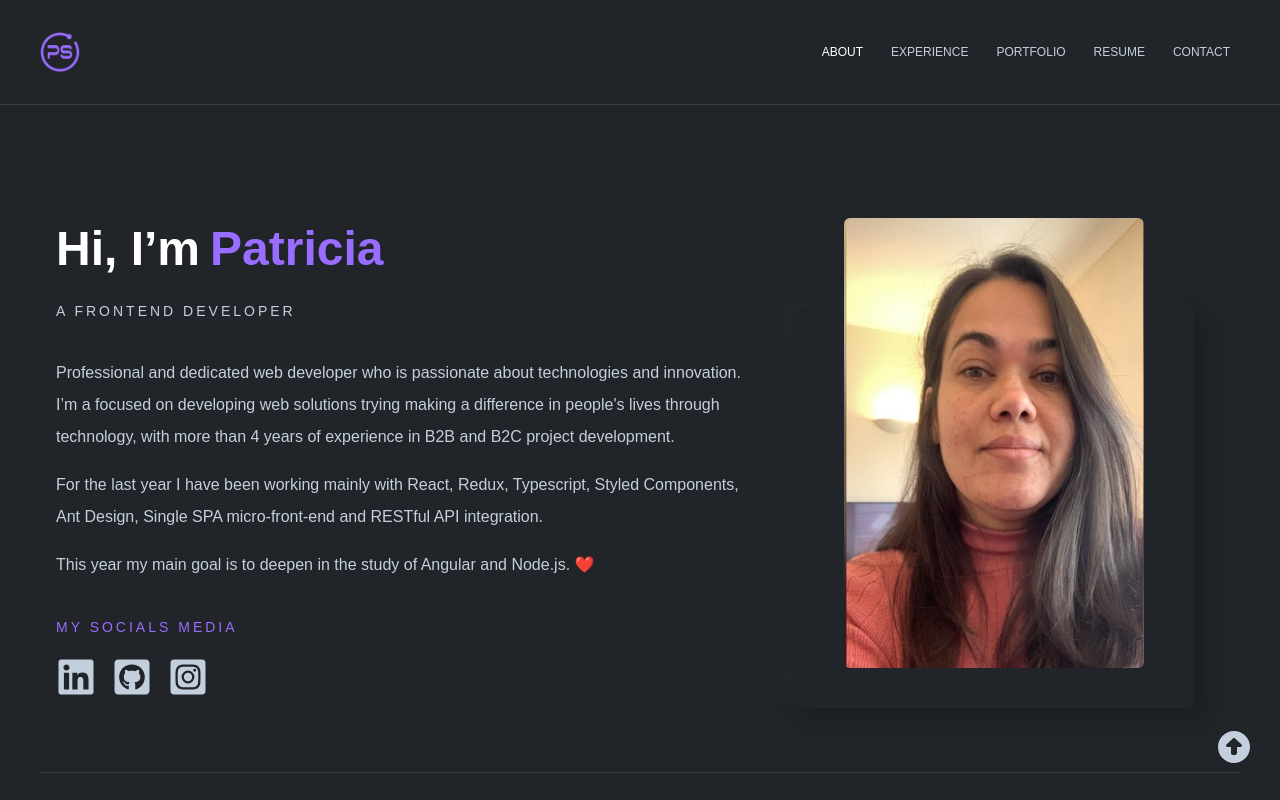
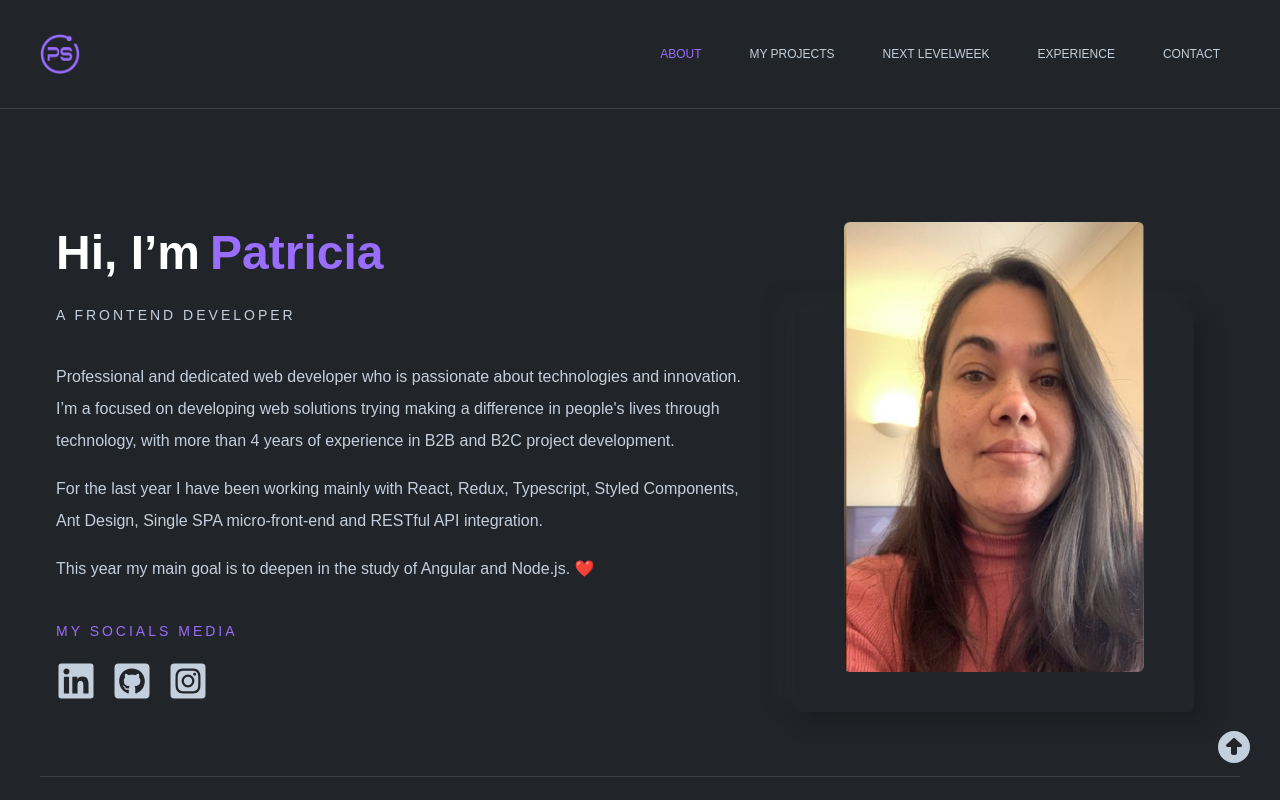
Before and after one commit to patriciasegantine/patriciasegantine-portfolio, a React (Vite) app: page / in a window 1280 px wide. Shown: the top 800 px of the page. Built offline with nearby package versions, Linux system fonts and the light colour scheme.

Commit message:
feat: added navbar mobile and active section

```diff
--- /dev/null
+++ b/src/components/drawer/drawer.styles.ts
@@ -0,0 +1,13 @@
+import styled from "styled-components";
+import { theme } from "../../theme.ts";
+
+export const ContainerDrawer = styled.div`
+  width: 300px;
+  padding: ${theme["spacing-regular"]};
+`
+
+export const LogoContainer = styled.div`
+  border-bottom: 1px solid ${theme["color-line"]};
+  margin-bottom: ${theme["spacing-regular"]};
+  padding-bottom: ${theme["spacing-small"]};
+`
--- a/src/components/drawer/drawer.tsx
+++ b/src/components/drawer/drawer.tsx
@@ -1,12 +1,17 @@
 import * as React from 'react';
 import Drawer from '@mui/material/Drawer';
+import { ContainerDrawer, LogoContainer } from "./drawer.styles.ts";
+import { NavMenu } from "../navMenu/navMenu.tsx";
+import { theme } from "../../theme.ts";
+import { Logo } from "../header/header.styles.ts";
+import logo from "../../assets/img/logo.png";
 
 interface MenuMobileDrawer {
   isMobileOpen: boolean
   setIsMobileOpen: React.Dispatch<boolean>
 }
 
-export const MenuMobileDrawer: React.FC<MenuMobileDrawer> = ({isMobileOpen, setIsMobileOpen}) => {
+export const MenuMobileDrawer: React.FC<MenuMobileDrawer> = ({setIsMobileOpen, isMobileOpen}) => {
 
   return (
 
@@ -14,8 +19,25 @@ export const MenuMobileDrawer: React.FC<MenuMobileDrawer> = ({isMobileOpen, setI
       anchor={'left'}
       open={isMobileOpen}
       onClose={() => setIsMobileOpen(false)}
+
+      PaperProps={{
+        sx: {
+          backgroundColor: theme["background-color-1"],
+          backdropFilter: 'blur(20px)',
+          boxShadow: theme["shadow-primary"]
+        }
+      }}
     >
-      <div style={{width: '300px'}}> Test</div>
+      <ContainerDrawer>
+        <LogoContainer>
+          <Logo
+            src={logo}
+            alt="logo"
+            style={{width: '40px'}}/>
+        </LogoContainer>
+
+        <NavMenu type={'mobile'}/>
+      </ContainerDrawer>
     </Drawer>
 
   );
--- a/src/components/header/header.styles.ts
+++ b/src/components/header/header.styles.ts
@@ -1,8 +1,7 @@
 import styled, { css } from "styled-components";
 import { theme } from "../../theme.ts";
 
-export const HeaderContainer = styled.header<{ fixed: boolean }>`
-
+export const HeaderContainer = styled.header<{ fixed: 'fixed' | 'noFixed' }>`
   width: 100%;
   padding: ${theme["spacing-regular"]};
   font-family: ${theme["font-secondary"]};
@@ -13,7 +12,7 @@ export const HeaderContainer = styled.header<{ fixed: boolean }>`
   border-bottom: 1px solid ${theme["color-line"]};
 
   ${(props) =>
-          props.fixed && css`
+          props.fixed === 'fixed' && css`
             position: fixed;
             backdrop-filter: blur(20px);
             box-shadow: ${theme["shadow-primary"]};
@@ -33,26 +32,12 @@ export const Logo = styled.img`
   height: 40px;
 `
 
-export const NavContainer = styled.nav<{ mobile: boolean }>`
-  display: flex;
-  column-gap: 8px;
-  justify-content: flex-end;
+export const MenuMobileContainer = styled.div`
+  color: ${theme["color-highlight"]};
+  cursor: pointer;
 
-
-  ${(props) =>
-          props.mobile && css`
-            flex-direction: column;
-          `}
+  &:hover {
+    opacity: .6;
+    scale: 1.1;
+  }
 `
-
-export const MenuMobileContainer = styled.div`
-`
-
-export const Link = styled.a<{ active: boolean }>`
-  display: inline-block;
-  font-size: ${theme["font-size-xs"]};
-  text-transform: uppercase;
-  padding: 5px 10px;
-  cursor: pointer;
-  color: ${((props) => props.active ? theme["color-white"] : theme["color-neutral-light"])};
-`
--- a/src/components/header/header.tsx
+++ b/src/components/header/header.tsx
@@ -1,8 +1,10 @@
 import { useEffect, useState } from "react";
 import { HeaderContainer, HeaderContent, Logo, MenuMobileContainer } from "./header.styles.ts";
-import { MenuMobile } from "../../assets/icon/menu-mobile.tsx";
-import { Nav } from "../nav/nav.tsx";
 import logo from '../../assets/img/logo.png'
+import { MenuMobileDrawer } from "../drawer/drawer.tsx";
+import { NavMenu } from "../navMenu/navMenu.tsx";
+import { FontAwesomeIcon } from "@fortawesome/react-fontawesome";
+import { faBars } from "@fortawesome/free-solid-svg-icons";
 
 export const Header = () => {
 
@@ -50,17 +52,25 @@ export const Header = () => {
   }, [windowWidth]);
 
   return (
-    <HeaderContainer fixed={isMenuFixed}>
+    <HeaderContainer fixed={isMenuFixed ? 'fixed' : 'noFixed'}>
       <HeaderContent>
         <Logo src={logo} alt="logo" style={{width: '40px'}}/>
         {
           showMobileMenu
             ? <MenuMobileContainer onClick={toggleMobileMenu}>
-              <MenuMobile/>
+              <FontAwesomeIcon
+                icon={faBars}
+                size={'2x'}
+              />
             </MenuMobileContainer>
-            : <Nav mobile={isMobileOpen}/>
+            : <NavMenu type={'desktop'}/>
         }
       </HeaderContent>
+
+      <MenuMobileDrawer
+        setIsMobileOpen={setIsMobileOpen}
+        isMobileOpen={isMobileOpen}
+      />
 
     </HeaderContainer>
   );
--- a/src/components/nav/nav.tsx
+++ /dev/null
@@ -1,21 +0,0 @@
-import React, { useState } from "react";
-import { Link, NavContainer } from "../header/header.styles.ts";
-
-interface NavInterface {
-  mobile: boolean
-}
-
-export const Nav: React.FC<NavInterface> = ({mobile}) => {
-
-  const [active, setActive] = useState<string>('about')
-
-  return (
-    <NavContainer mobile={mobile}>
-      <Link active={active === 'about'} onClick={() => setActive('about')}>About</Link>
-      <Link active={active === 'experience'} onClick={() => setActive('experience')}>Experience</Link>
-      <Link active={active === 'portfolio'} onClick={() => setActive('portfolio')}>Portfolio</Link>
-      <Link active={active === 'resume'} onClick={() => setActive('resume')}>Resume</Link>
-      <Link active={active === 'contact'} onClick={() => setActive('contact')}>Contact</Link>
-    </NavContainer>
-  );
-};
--- /dev/null
+++ b/src/components/navMenu/enumNav.ts
@@ -0,0 +1,15 @@
+export enum optionsEnum {
+  about = 'about',
+  myProjects = 'myProjects',
+  nextLevelWeek = 'nextLevelWeek',
+  experience = 'experience',
+  contact = 'contact'
+}
+
+export enum optionsEnumLabel {
+  about = 'About',
+  myProjects = 'My Projects',
+  nextLevelWeek = 'Next LevelWeek',
+  experience = 'Experience',
+  contact = 'Contact'
+}
--- /dev/null
+++ b/src/components/navMenu/navMenu.styles.ts
@@ -0,0 +1,55 @@
+import styled, { css } from "styled-components";
+import { theme } from "../../theme.ts";
+
+export type linkOptions = 'about' | 'myProjects' | 'nextLevelWeek' | 'experience' | 'contact' | null
+
+export const NavContainer = styled.nav<{ type: 'mobile' | 'desktop' }>`
+  display: flex;
+  column-gap: 8px;
+  justify-content: flex-end;
+
+  color: ${theme["color-social-media"]};
+
+  ${(props) =>
+          props.type === 'mobile' && css`
+            flex-direction: column;
+          `};
+
+  ${(props) =>
+          props.type === 'desktop' && css`
+            flex-direction: row;
+          `};
+`
+
+export const LinkContainer = styled.div<{ active: linkOptions }>`
+  display: inline-block;
+  font-size: ${theme["font-size-xs"]};
+  text-transform: uppercase;
+  padding: 5px 10px;
+  cursor: pointer;
+  color: ${((props) => props.active ? theme["color-white"] : theme["color-neutral-light"])};
+
+  &:hover {
+    opacity: .6;
+  }
+
+  ${(props) =>
+          props.active && css`
+            color: ${theme["color-highlight"]};
+            font-weight: 500;
+
+            &:hover {
+              opacity: 1;
+            }
+          `}
+`
+
+export const Link = styled.a`
+  display: inline-block;
+  font-size: ${theme["font-size-xs"]};
+  text-transform: uppercase;
+  padding: 5px 10px;
+  cursor: pointer;
+  color: inherit;
+
+`
--- /dev/null
+++ b/src/components/navMenu/navMenu.tsx
@@ -0,0 +1,81 @@
+import React, { useState } from "react";
+import { faAddressCard, faEnvelope, faFile, faFileCode, faRocket } from "@fortawesome/free-solid-svg-icons";
+import { Link, LinkContainer, linkOptions, NavContainer } from "./navMenu.styles.ts";
+import { FontAwesomeIcon } from "@fortawesome/react-fontawesome";
+import { optionsEnum, optionsEnumLabel } from "./enumNav.ts";
+
+interface NavInterface {
+  type: 'mobile' | 'desktop'
+}
+
+interface MenuOptionsInterface {
+  id: string
+  name: string
+  icon: any
+}
+
+const menuOptions: MenuOptionsInterface[] = [
+  {
+    id: optionsEnum.about,
+    name: optionsEnumLabel.about,
+    icon: faAddressCard
+  },
+  {
+    id: optionsEnum.myProjects,
+    name: optionsEnumLabel.myProjects,
+    icon: faFileCode
+  },
+  {
+    id: optionsEnum.nextLevelWeek,
+    name: optionsEnumLabel.nextLevelWeek,
+    icon: faRocket
+  },
+  {
+    id: optionsEnum.experience,
+    name: optionsEnumLabel.experience,
+    icon: faFile
+  },
+  {
+    id: optionsEnum.contact,
+    name: optionsEnumLabel.contact,
+    icon: faEnvelope
+  }
+]
+
+export const NavMenu: React.FC<NavInterface> = ({type}) => {
+
+  const [active, setActive] = useState<linkOptions>(optionsEnum.about)
+
+  const handleSelectLink = (id: string | null) => {
+    setActive(id)
+
+    const sectionElement = document.getElementById(optionsEnum[id]);
+
+    if (sectionElement) {
+      sectionElement.scrollIntoView({behavior: 'smooth'});
+    }
+
+    console.log('active', active)
+  }
+
+  return (
+    <NavContainer type={type}>
+      {
+        menuOptions?.map((option: { id: string, icon: any, name: string }) => (
+            <LinkContainer
+              key={option.name}
+              active={active === option.id ? active : null}
+              onClick={() => handleSelectLink(option.id)}
+            >
+              {type === 'mobile' &&
+                <FontAwesomeIcon icon={option.icon} size={'lg'}/>
+              }
+              <Link>{option.name}</Link>
+
+            </LinkContainer>
+          )
+        )
+      }
+    </NavContainer>
+  );
+};
--- a/src/global.styles.ts
+++ b/src/global.styles.ts
@@ -1,5 +1,6 @@
 import styled, { createGlobalStyle } from "styled-components";
 import { theme } from './theme.ts'
+import { createTheme } from "@mui/material";
 
 export const GlobalStyle = createGlobalStyle`
 
@@ -33,19 +34,16 @@ export const GlobalStyle = createGlobalStyle`
 `
 
 export const SectionContainer = styled.section`
-
+  scroll-margin-top: 250px;
   max-width: ${theme['container']};
   margin: ${theme["spacing-big"]} auto;
   position: relative;
-  border-bottom: 1px solid #3c3e41;
+  border-bottom: 1px solid ${theme["color-line"]};
   padding-bottom: 64px;
   padding-left: ${theme["spacing-small"]};
   padding-right: ${theme["spacing-small"]};
+`
 
-  @media (max-width: ${theme.tablet}) {
-  }
-
-`
 export const Title = styled.h1`
   font-family: ${theme["font-secondary"]};
   font-size: ${theme["font-size-xxl"]};
@@ -61,14 +59,12 @@ export const Subtitle = styled.h3`
   font-weight: 500;
   margin-bottom: ${theme["spacing-small"]};
   color: ${theme["color-highlight"]};
-  //text-align: center;
 `
 
 export const SectionTitle = styled.h2`
   font-family: ${theme["font-secondary"]};
   font-size: ${theme["font-size-xxl"]};
   color: ${theme["color-white"]};
-  //text-align: center;
   font-weight: 700;
   margin-top: ${theme["spacing-regular"]};
 `
@@ -81,3 +77,35 @@ export const Destaque = styled.h4`
   font-weight: 500;
   margin-bottom: ${theme["spacing-small"]};
 `
+
+export const muiTheme = createTheme({
+  palette: {
+    primary: {
+      main: theme["color-neutral-light"],
+    },
+    secondary: {
+      main: theme["color-gray-dark"],
+    },
+    text: {
+      primary: theme["color-white"],
+      secondary: theme["color-social-media"],
+    },
+    action: {
+      disabledBackground: theme["color-gray-dark"],
+    },
+  },
+});
+
+export const inputBorderStyles = {
+  '& .MuiOutlinedInput-root': {
+    '& fieldset': {
+      borderColor: theme["color-neutral-light"],
+    },
+    '&:hover fieldset': {
+      borderColor: 'white',
+    },
+    '&.Mui-focused fieldset': {
+      borderColor: theme["color-white"],
+    },
+  },
+};
```
